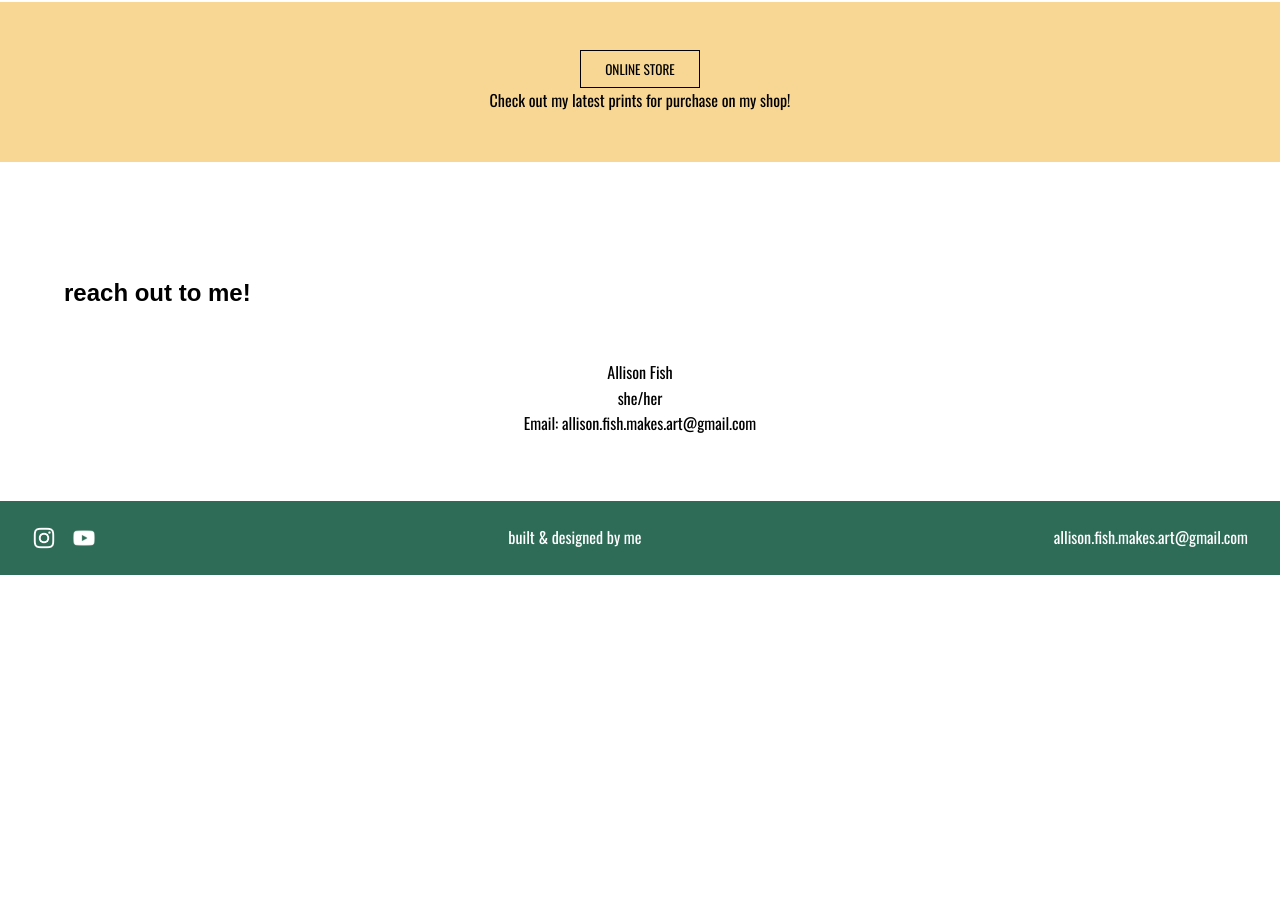
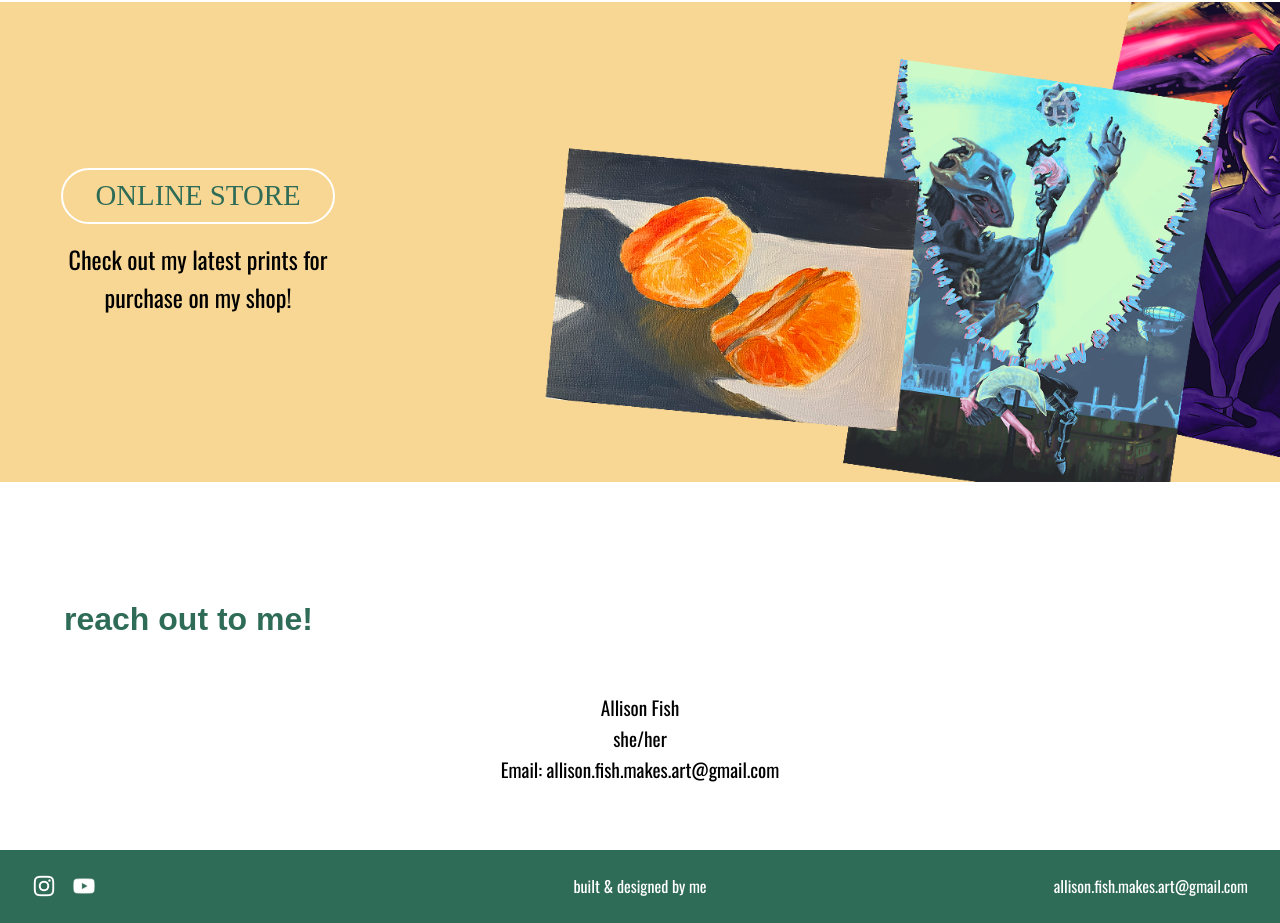
Before and after one commit to alk8x/ArtWebsite, a React (Create React App) app in the folder my-app/: page / in a window 1280 px wide. Shown: the part 1225-2148 px from the top of the page. Before the commit the page ends 1800 px from the top, so only its background shows below. Built offline with nearby package versions, Linux system fonts and the light colour scheme.

Commit message:
centered footer, started fixing shop preview on home page, started fixing contact section on home page

```diff
--- a/my-app/src/components/Footer.jsx
+++ b/my-app/src/components/Footer.jsx
@@ -5,6 +5,7 @@ import youtubeLogo from "../assets/youtube.png";
 export default function Footer() {
   return (
     <footer className="site-footer">
+      <div className="footer-left">
         <div className="social-links">
           <a
             href="https://www.instagram.com/fish.makes.art"
@@ -24,9 +25,15 @@ export default function Footer() {
             <img src={youtubeLogo} alt="YouTube logo" />
           </a>
         </div>
+      </div>
 
+      <div className="footer-center">
         <p>built & designed by me</p>
+      </div>
+
+      <div className="footer-right">
         <p>allison.fish.makes.art@gmail.com</p>
+      </div>
     </footer>
   );
 }
--- a/my-app/src/components/ShopPreview.jsx
+++ b/my-app/src/components/ShopPreview.jsx
@@ -1,8 +1,12 @@
 export default function ShopPreview() {
-    return (
-      <section className="shop-preview">
-        <button>ONLINE STORE</button>
-        <p>Check out my latest prints for purchase on my shop!</p>
-      </section>
-    );
-  }
+  return (
+    <section className="shop-preview">
+      <div className="shop-preview-content">
+        <button className="shop-button">ONLINE STORE</button>
+        <p className="shop-description">
+          Check out my latest prints for purchase on my shop!
+        </p>
+      </div>
+    </section>
+  );
+}
--- a/my-app/src/styles/footer.css
+++ b/my-app/src/styles/footer.css
@@ -1,10 +1,26 @@
 .site-footer {
   background: var(--green-main);
   color: white;
-  display: flex;
-  justify-content: space-between;
+  display: grid;
+  grid-template-columns: 1fr auto 1fr;
   align-items: center;
   padding: 1.5rem 2rem;
+}
+
+/* Left */
+.footer-left {
+  justify-self: start;
+}
+
+/* Center — TRUE CENTER */
+.footer-center {
+  justify-self: center;
+  text-align: center;
+}
+
+/* Right */
+.footer-right {
+  justify-self: end;
 }
 
 .social-links {
--- a/my-app/src/styles/home.css
+++ b/my-app/src/styles/home.css
@@ -40,17 +40,53 @@ border-radius: 12px;
 }
 
 .shop-preview {
-    background: var(--yellow-accent);
-    text-align: center;
-    padding: 3rem 1rem;
+  position: relative;
+  min-height: 60vh;
+
+  background-image: url("../assets/home_shop_preview.png");
+  background-size: cover;
+  background-position: center;
+
+  display: flex;
+  align-items: center;
+  padding: 3rem;
 }
 
-.shop-preview button {
-border: 1px solid black;
+
+.shop-button {
   background: transparent;
-padding: 0.5rem 1.5rem;
+  border: 2px solid white;
+  border-radius: 999px;
+
+  padding: 0.6rem 2rem;
+
+  font-family: 'Amatic SC', cursive;
+  font-size: 1.8rem;
+  color: var(--green-main);
+
+  cursor: pointer;
+  transition: background 0.2s ease, transform 0.2s ease;
+}
+
+.shop-button:hover {
+  background: rgba(255, 255, 255, 0.15);
+  transform: translateY(-1px);
+}
+
+.shop-preview-content {
+  max-width: 300px;
+  display: flex;
+  flex-direction: column;
+  align-items: center;      /* centers text under button */
+}
+
+.shop-description {
+  margin-top: 1rem;
+  text-align: center;
+
   font-family: 'Oswald', sans-serif;
-cursor: pointer;
+  font-weight: 100;
+  font-size: 1.5rem;
 }
 
 .hero-contact {
@@ -63,4 +99,10 @@ padding: 4rem 1rem;
   display: flex;
   align-items: center;
   padding: 3rem;
+  font-size: 2rem;
+  color: var(--green-main);
 }
+
+.hero-contact p {
+  font-size: 1.2rem;
+}
```
Also changed, not shown: my-app/src/assets/home_shop_preview.png (added). Lines whose indentation alone changed are shown as unchanged.
